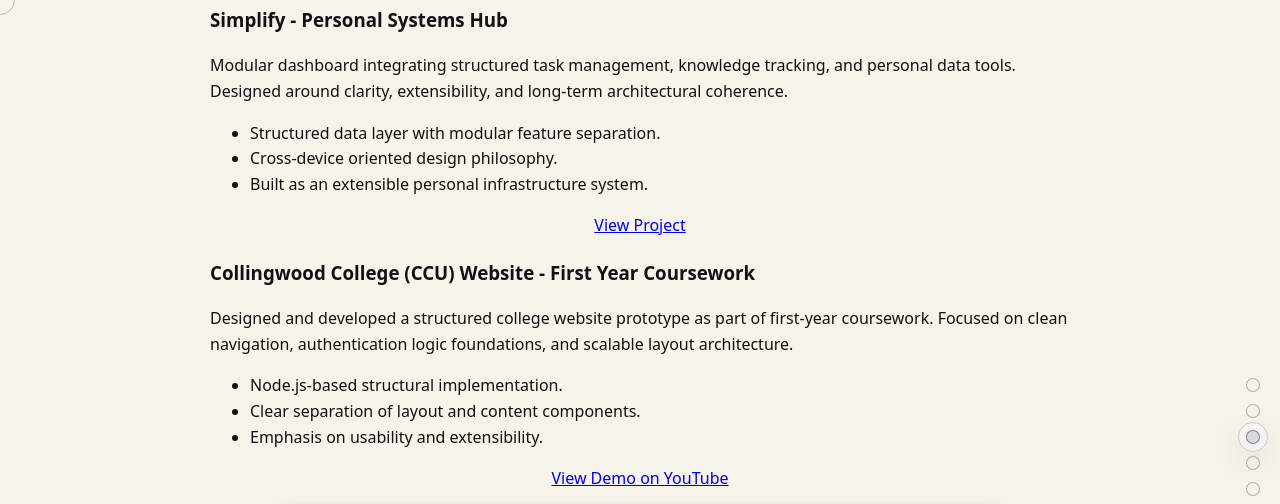
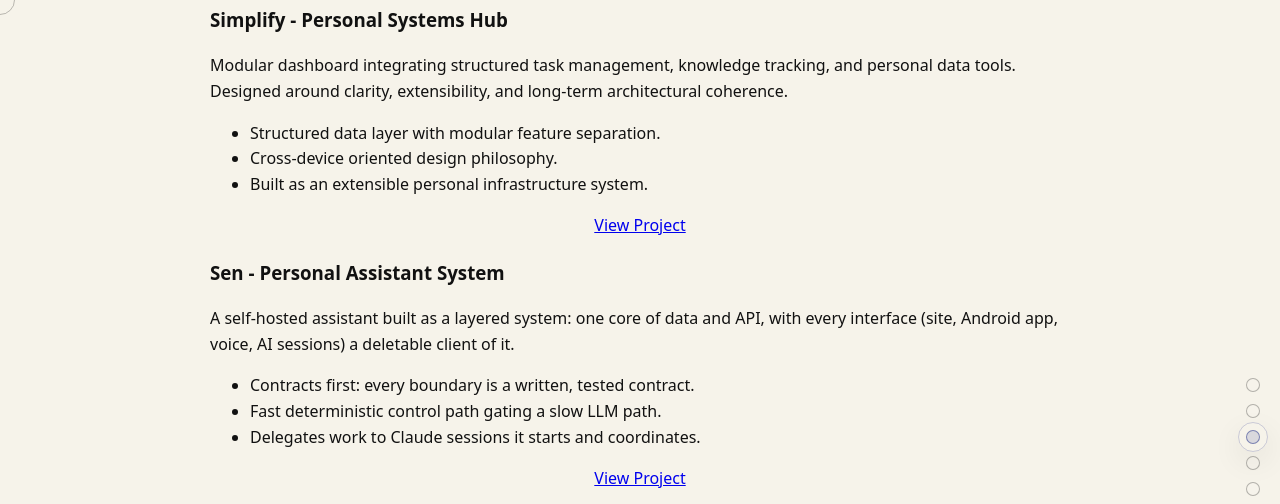
Before and after one commit to Wagz28/Wagz28.github.io, a Jekyll site: the page index.html, which Jekyll copies as it is, in a window 1280 px wide and 900 px high, scrolled down 1552 px, cut to the strip 0-504 px from the top of the window. Built offline with Jekyll 4.4.1, drawn with Linux system fonts in a browser that asks for light colours; some of the changed text lies outside the part shown.

Commit message:
Add Sen project page and Spotify link
Co-Authored-By: Claude Opus 5.5 <noreply@anthropic.com>

```diff
--- a/index.html
+++ b/index.html
@@ -228,6 +228,26 @@
         </div>
       </div>
 
+      <!-- Sen -->
+      <div class="project">
+        <div class="project-text">
+          <h3>Sen - Personal Assistant System</h3>
+          <p>
+            A self-hosted assistant built as a layered system: one core of data
+            and API, with every interface (site, Android app, voice, AI sessions)
+            a deletable client of it.
+          </p>
+          <ul>
+            <li>Contracts first: every boundary is a written, tested contract.</li>
+            <li>Fast deterministic control path gating a slow LLM path.</li>
+            <li>Delegates work to Claude sessions it starts and coordinates.</li>
+          </ul>
+          <p class="project-links">
+            <a href="/sen.html">View Project</a>
+          </p>
+        </div>
+      </div>
+
       <!-- CCU Website Project -->
       <div class="project">
         <div class="project-text">
@@ -313,6 +333,7 @@
             <li>Read! → <a href="https://app.thestorygraph.com/profile/benwagstaff">Currently Reading</a></li>
             <li>Hike mountains or take long dog walks</li>
             <li>Spend time with family/friends</li>
+            <li>Listen to Music → <a href="https://open.spotify.com/user/bwagz">Spotify</a></li>
             <li>Learn languages! Currently predominantly studying A2 German</li>
           </ul>
         </div>
```
Also changed, not shown: sen.html (added, +167 -0 lines).
